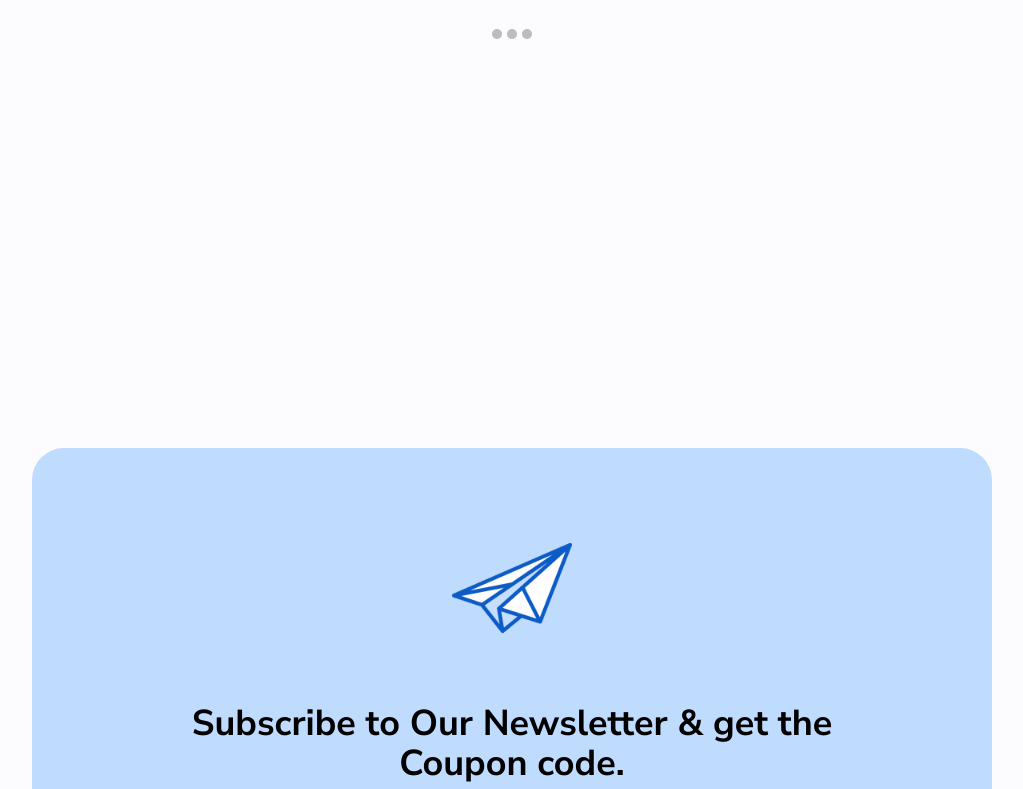
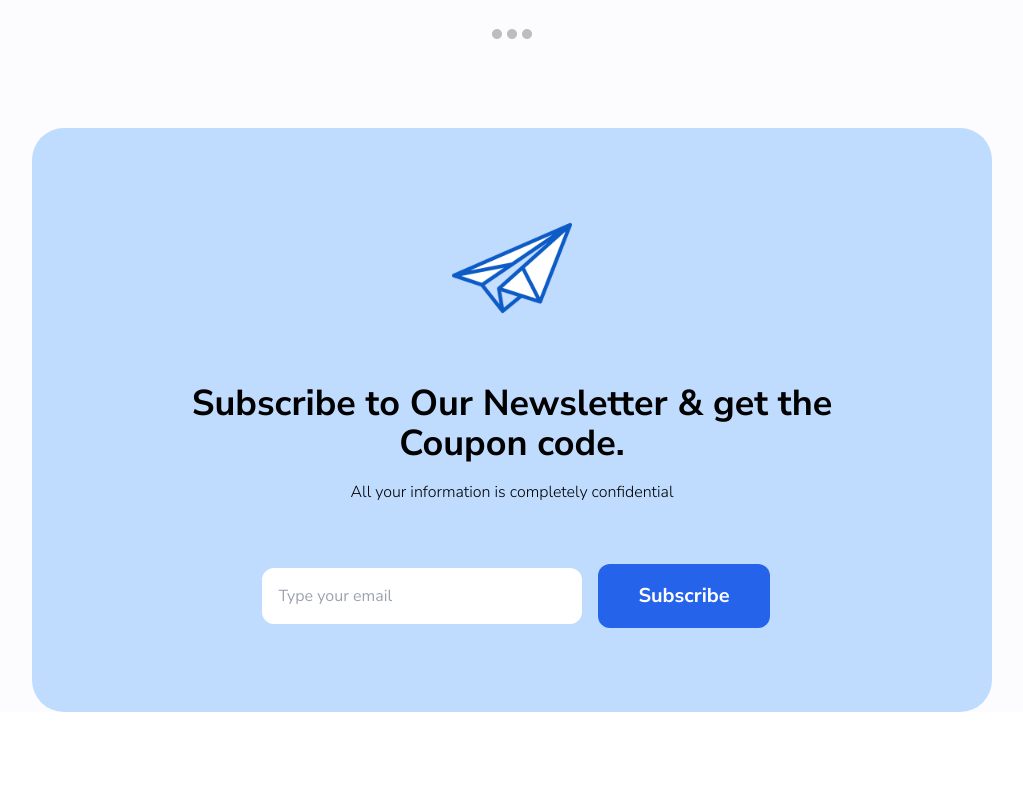
Before and after one commit to Bhanu1776/XeroCodee, a Next.js app: page / in a window 1280 px wide. Shown: the part 9291-10080 px from the top of the page, without its empty margins (128-1151 px from the left). Built offline with nearby package versions, Linux system fonts and the light colour scheme; what tailwindcss-debug-screens would draw is missing.

Commit message:
style: Slightly changed margins

```diff
--- a/app/components/Newsletter.tsx
+++ b/app/components/Newsletter.tsx
@@ -3,7 +3,7 @@ import React from 'react'
 
 const Newsletter = () => {
   return (
-    <main className='bg-blue-200 items-center pb-20 rounded-[2rem] mx-6 lg:mx-40 flex flex-col'>
+    <main className='bg-blue-200 items-center pb-20 mb-40 rounded-[2rem] mx-6 lg:mx-40 flex flex-col'>
         <Image src="/Assets/airplane.png" className='mt-20' alt="airplane" height={100} width={120} />
         <h1 className='font-bold text-2xl text-center mx-4 md:text-4xl mt-14'>Subscribe to Our Newsletter & get the <br /> Coupon code.</h1>
         <p className='mt-4 font-light text-center mx-4'>All your information is completely confidential</p>
--- a/app/components/Testimonials.tsx
+++ b/app/components/Testimonials.tsx
@@ -3,7 +3,7 @@ import React from 'react'
 
 const Testimonials = () => {
   return (
-  <section className='lg:flex hidden flex-col items-center mt-20 mb-96 mx-32'>
+  <section className='lg:flex hidden flex-col items-center mt-20 mb-16 mx-32'>
       <h1 className='text-4xl text-center mb-14 mx-3 lg:mx-0 font-extrabold'>See our success stories</h1>
       <div className='flex '>
           <Image src="/Assets/leftArrow.png" className='py-20 px-3' alt="Arrows" height={1000} width={100} />
```
